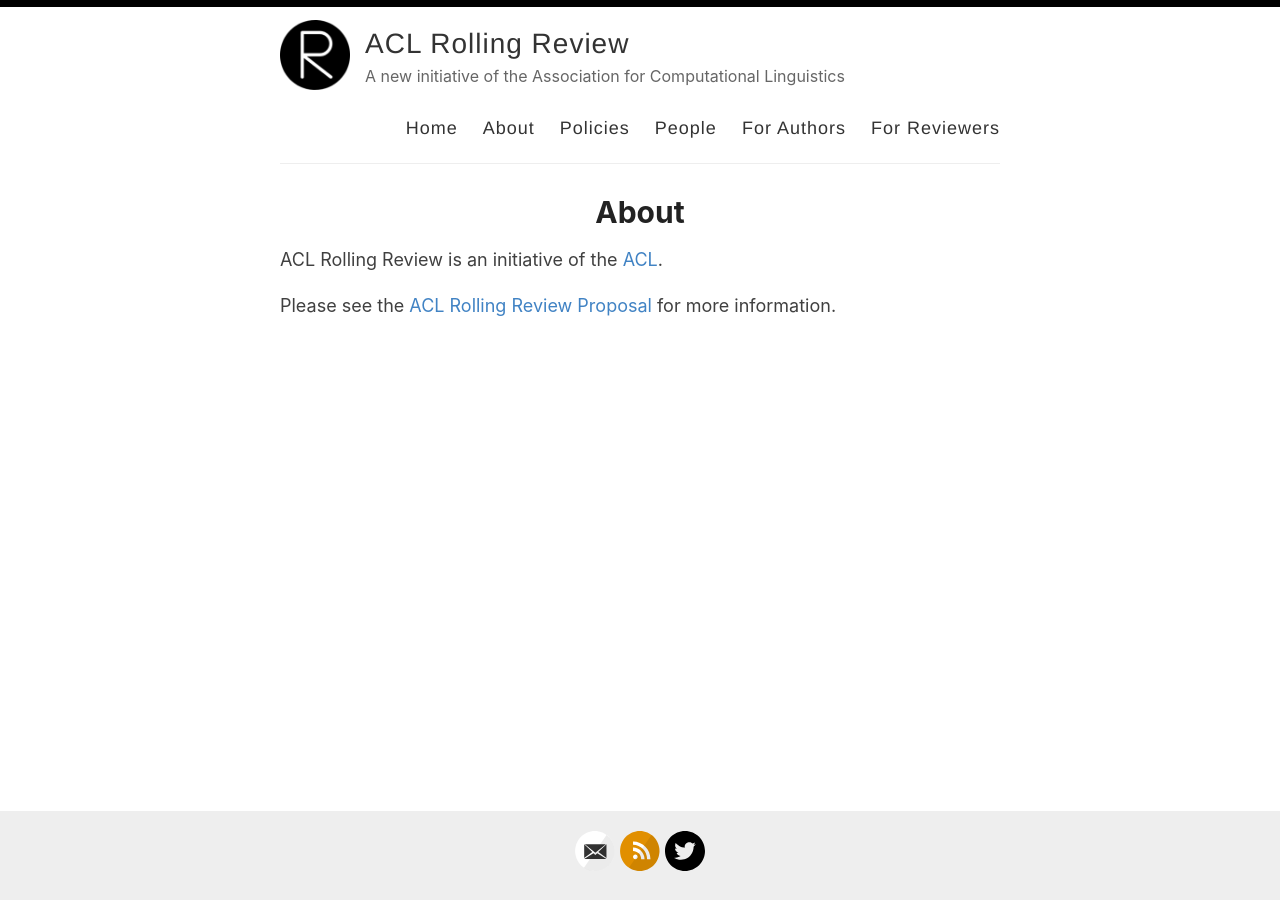
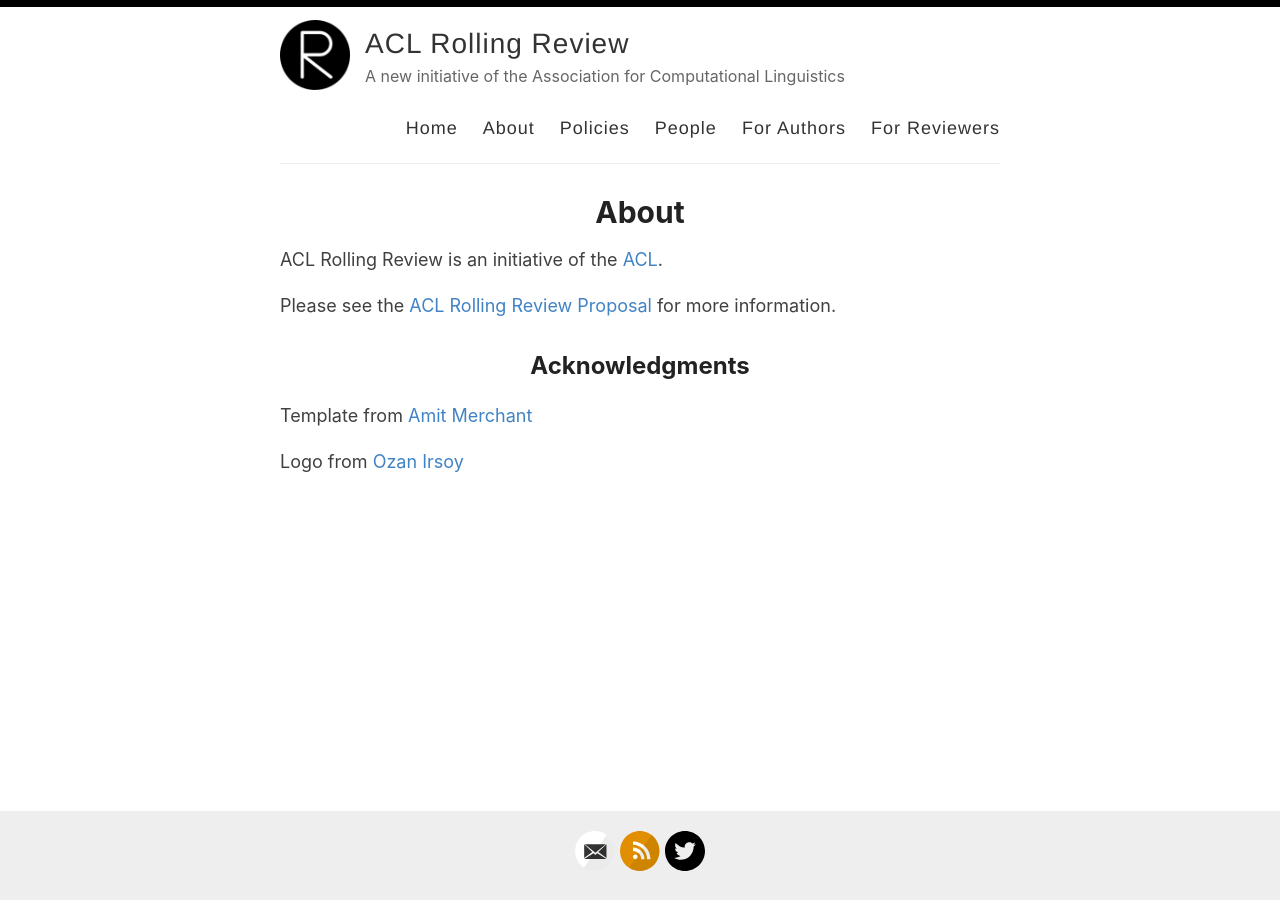
Before and after one commit to amitmerchant1990/reverie, a Jekyll site: the page built from about.md, in a window 1280 px wide. Built offline with Jekyll 4.4.1, drawn with Linux system fonts in a browser that asks for light colours.

Commit message:
Update about.md

```diff
--- a/about.md
+++ b/about.md
@@ -7,3 +7,9 @@
 ACL Rolling Review is an initiative of the [ACL](https://aclweb.org).
 
 Please see the [ACL Rolling Review Proposal](https://www.aclweb.org/adminwiki/index.php?title=ACL_Rolling_Review_Proposal) for more information.
+
+## Acknowledgments
+
+Template from [Amit Merchant](https://github.com/amitmerchant1990/reverie)
+
+Logo from [Ozan Irsoy](https://github.com/oir)
```
